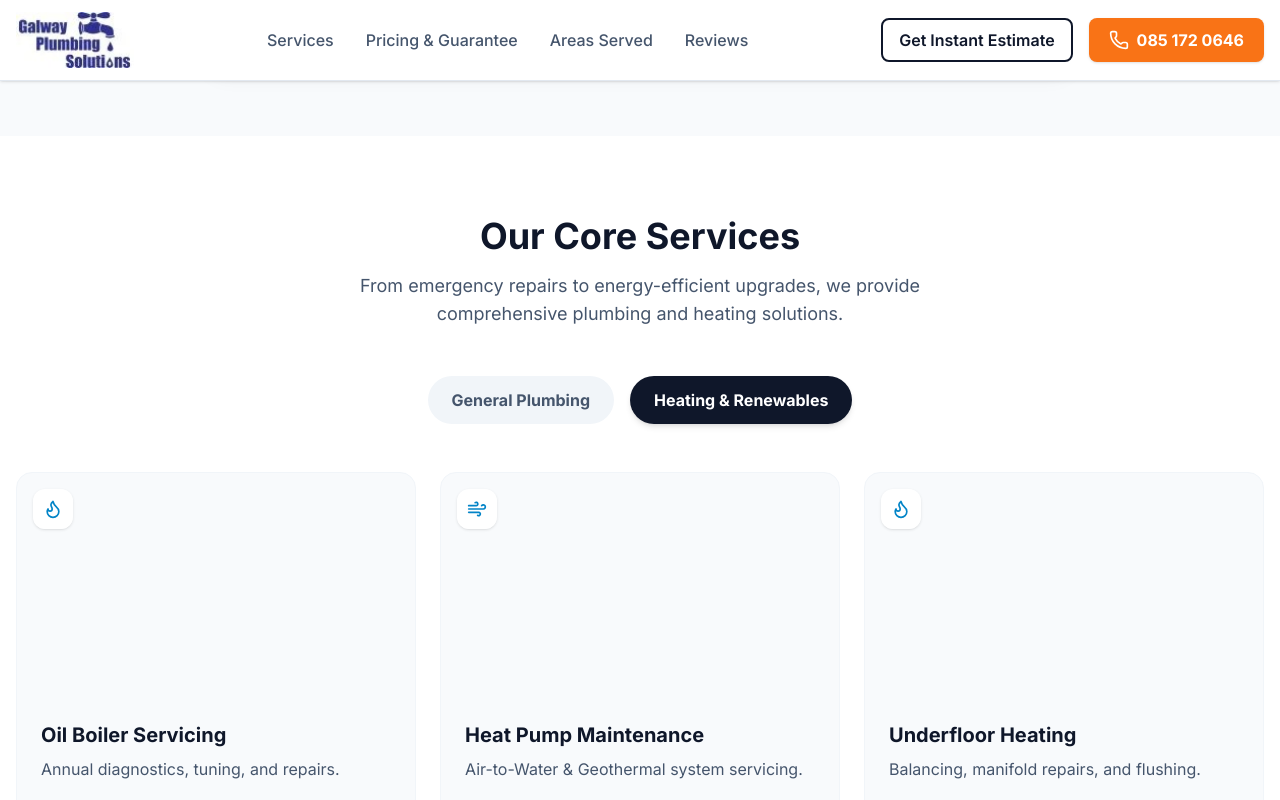
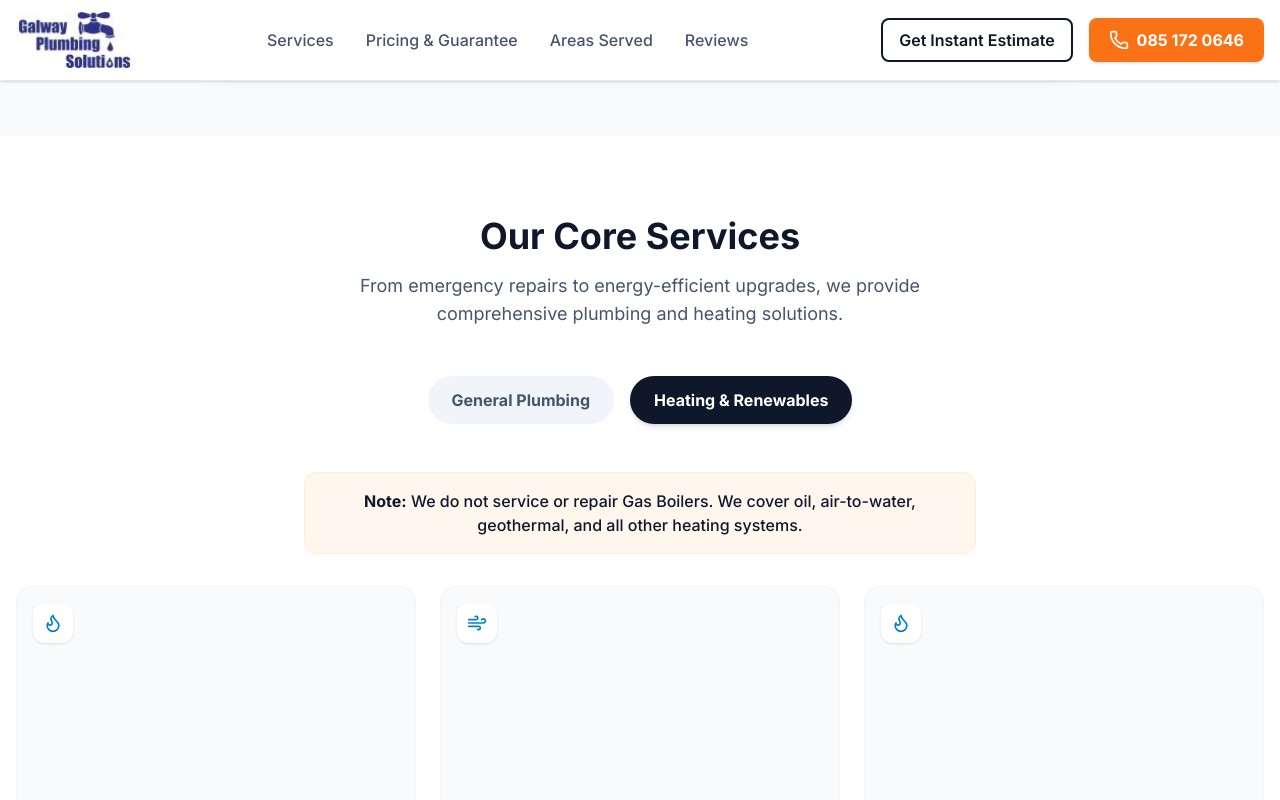
Before and after one commit to OBBICIAL/galway-plumbing-solutions, a Next.js app: page / in a window 1280 px wide. Both pictures are taken after a click on the button "Heating & Renewables". Shown: the part 2036-2836 px from the top of the page. Built offline with nearby package versions, Linux system fonts and the light colour scheme; grey boxes are pictures that could not be loaded.

Commit message:
Scrape real site content and integrate missing info

```diff
--- a/src/components/EmergencyModal.tsx
+++ b/src/components/EmergencyModal.tsx
@@ -31,7 +31,7 @@ export default function EmergencyModal() {
           </div>
 
           <p className="text-slate-600 mb-8 text-lg">
-            If you have a major leak outside our operating hours (7am – 7pm), follow these steps immediately to minimize water damage.
+            If you have a major leak outside our operating hours (7 am to 5 pm, Monday to Friday), follow these steps immediately to minimize water damage.
           </p>
 
           <div className="space-y-4">
@@ -69,7 +69,7 @@ export default function EmergencyModal() {
           <div className="mt-8 bg-blue-50 border border-blue-100 rounded-xl p-6 text-center">
             <Droplet className="w-8 h-8 text-accent-blue mx-auto mb-2" />
             <p className="font-medium text-brand-900">System secure?</p>
-            <p className="text-slate-600 text-sm mt-1 mb-4">Leave us a message and we&apos;ll prioritize your call at 7am.</p>
+            <p className="text-slate-600 text-sm mt-1 mb-4">Leave us a message and we&apos;ll prioritize your call first thing in the morning.</p>
             <button
               onClick={() => {
                 setIsOpen(false);
--- a/src/components/Footer.tsx
+++ b/src/components/Footer.tsx
@@ -64,7 +64,7 @@ export default function Footer() {
             <div className="absolute inset-0 flex items-center justify-center pointer-events-none">
               <div className="text-center">
                 <MapPin className="w-8 h-8 text-accent-orange mx-auto mb-2 drop-shadow-md" />
-                <span className="font-bold text-white drop-shadow-md bg-brand-900/80 px-3 py-1 rounded-full text-sm">Galway Base</span>
+                <span className="font-bold text-white drop-shadow-md bg-brand-900/80 px-3 py-1 rounded-full text-sm">Roscam, Galway Base</span>
               </div>
             </div>
           </div>
--- a/src/components/PricingBanner.tsx
+++ b/src/components/PricingBanner.tsx
@@ -20,7 +20,7 @@ export default function PricingBanner() {
                 </div>
                 <div>
                   <h4 className="text-lg font-semibold">Standard Call-Out: €120</h4>
-                  <p className="text-slate-400">Includes the first full hour of on-site diagnostic & repair work (excl. VAT/parts).</p>
+                  <p className="text-slate-400">Includes the first full hour of on-site diagnostic & repair work (plus VAT & materials).</p>
                 </div>
               </div>
               <div className="flex items-start gap-4">
--- a/src/components/ServiceGrid.tsx
+++ b/src/components/ServiceGrid.tsx
@@ -60,6 +60,18 @@ export default function ServiceGrid() {
           </button>
         </div>
 
+        {activeTab === "heating" && (
+          <motion.div
+            initial={{ opacity: 0, height: 0 }}
+            animate={{ opacity: 1, height: "auto" }}
+            className="text-center mb-8 bg-orange-50 border border-orange-100 rounded-xl p-4 max-w-2xl mx-auto"
+          >
+            <p className="text-brand-900 font-medium">
+              <span className="font-bold">Note:</span> We do not service or repair Gas Boilers. We cover oil, air-to-water, geothermal, and all other heating systems.
+            </p>
+          </motion.div>
+        )}
+
         <AnimatePresence mode="wait">
           <motion.div
             key={activeTab}
```
